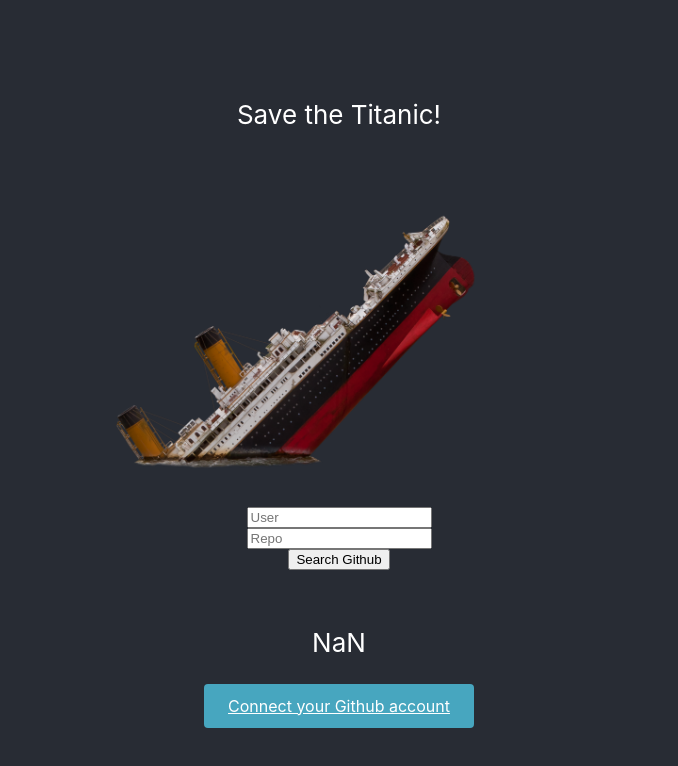
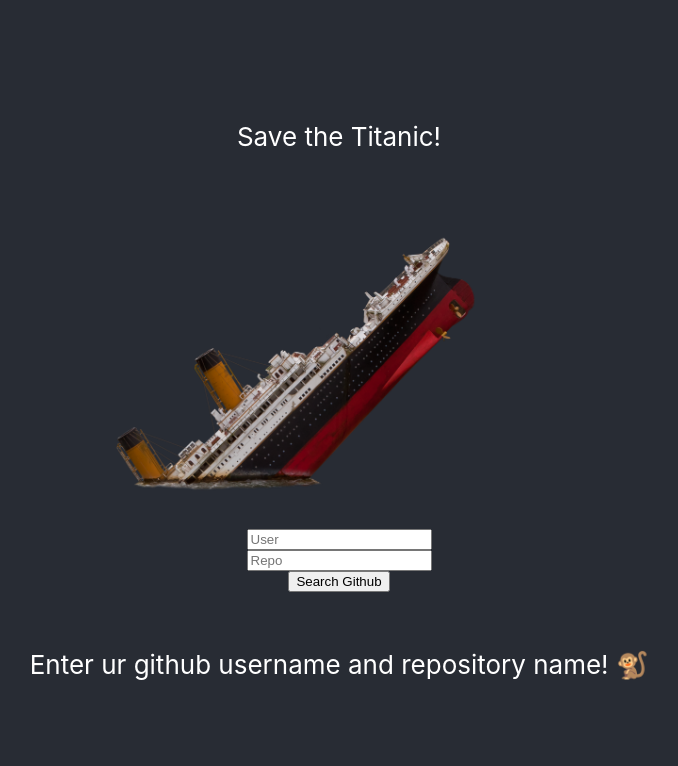
Before and after one commit to jsk28/cdws, a React (Create React App) app: page / in a window 1280 px wide. Shown: the top 766 px of the page, without its empty margins (301-979 px from the left). Built offline with nearby package versions, Linux system fonts and the light colour scheme; no server answers.

Commit message:
data presentation flow

```diff
--- a/src/App.js
+++ b/src/App.js
@@ -4,21 +4,19 @@
 
 function App() {
 
-  const [githubData, setGithubData] = useState({})
-  const [githubUser, setGithubUser] = useState("jsk28")
-  const [repo, setGithubRepo] = useState("save-titanic")
+  const [githubData, setGithubData] = useState({ message: 'Start' })
+  const [githubUser, setGithubUser] = useState("")
+  const [repo, setGithubRepo] = useState("")
 
 
   const fetchData = async () => {
-    console.log(githubData.size)
+    console.log(repo)
+    console.log(githubData.message)
     return fetch(`https://api.github.com/repos/${githubUser}/${repo}`)
-    .then((response) => response.json())
-    .then((data) => setGithubData(data));
+      .then((response) => response.json())
+      .then((data) => setGithubData(data));
   }
 
-  useEffect(() => {
-    fetchData()
-  }, [])
 
   return (
     <div className="App">
@@ -34,26 +32,46 @@
         <input type="text" placeholder="User" onChange={(e) => setGithubUser(e.target.value)} className="input_search" />
         <input type="text" placeholder="Repo" onChange={(e) => setGithubRepo(e.target.value)} className="input_search" />
         <button onClick={fetchData} className="search_button">Search Github</button>
+
         <br></br>
-        <p>{calculator(githubData.size)}</p>
-
-        <a
-          className="App-link"
-          href="https://reactjs.org"
-          target="_blank"
-          rel="noopener noreferrer"
-
-
-        >
-          Connect your Github account
-        </a>
+        {githubData.message == 'Start' ?
+          <div>
+            <p>Enter ur github username and repository name! &#128018;</p>
+          </div> : githubData.message == 'Not Found' ?
+            <p>Ups... couldn't find it. Try again! &#129431;</p> :
+            <div>
+              <p>Ur code takes {githubData.size} kB on GitHub servers! &#128560;</p>
+              <p>Github had to plant {calculator_treePlant(githubData.size).toFixed(2)} trees this year for you to stay carbon-neutral! &#129382;</p>
+            </div>
+        }
       </header>
     </div>
   );
 }
+//assume the input is in kilo byte
+function calculator_kilowhatPerhour(fileSize) {
+  const kiloWhatperHourperGigabyte = 0.01;
+  let gigaByte = fileSize / 1024;
+  let kiloWhatperHour = gigaByte * kiloWhatperHourperGigabyte;
+  return kiloWhatperHour;
+}
+//assume the input is in kilo byte
+function calculator_carbonEmision(fileSize) {
+  const CarbonPerKiloWhatPerHour = 0.309;
+  let CarbonperEmission = calculator_kilowhatPerhour(fileSize) * CarbonPerKiloWhatPerHour;
+  return CarbonperEmission;
+}
+//assume the input is in kilo byte
+function calculator_finacialCost(fileSize) {
+  const pricePerKiloWhat = 0.32;
+  let finacialCost = calculator_kilowhatPerhour(fileSize) * pricePerKiloWhat;
+  return finacialCost
+}
+//assume the input is in kilo byte
+function calculator_treePlant(fileSize) {
+  const treeperKiloByte = 0.0026;
+  let treeCost = treeperKiloByte * fileSize;
+  return treeCost;
+}
 
 export default App;
-
-function calculator(number) {
-    return number + 100;
-}
```
